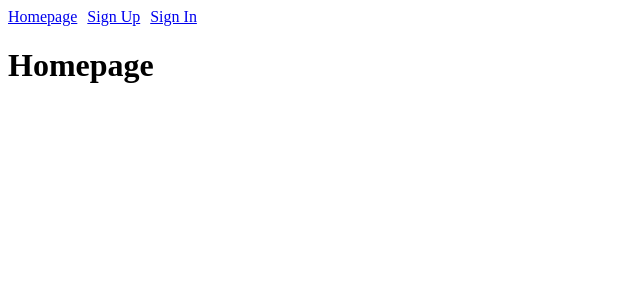
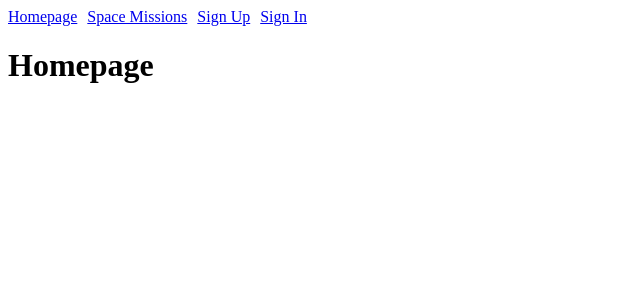
Before and after one commit to WaleedHaji/Unit-3-Project-Orbital-Frontend, a React (Vite) app: page / in a window 1280 px wide. Shown: the top 300 px of the page, without its empty margins (0-640 px from the left). Built offline with nearby package versions, Linux system fonts and the light colour scheme; no server answers.

Commit message:
Add Space Missions navigation

```diff
--- a/src/App.jsx
+++ b/src/App.jsx
@@ -6,7 +6,7 @@ import Homepage from "./pages/Homepage";
 import SignInPage from "./pages/SigninPage";
 import Dashboard from "./pages/Dashboard";
 import { logout } from "./services/authService";
-
+import SpaceMissionsPage from "./pages/SpaceMissionsPage";
 function App() {
   function  getUserFromToken (){
     const token = localStorage.getItem("token");
@@ -32,6 +32,7 @@ function App() {
         <Route path="/" element={<Homepage />} />
         <Route path="/sign-up" element={<SignupPage/>} />
         <Route path="/sign-in" element={<SignInPage setUser={setUser} />} />
+        <Route path="/missions" element={<SpaceMissionsPage />} />
         <Route
           path="/dashboard"
           element={user ? <Dashboard user={user} /> : <Navigate to="/sign-in" />}
--- a/src/components/Navbar.jsx
+++ b/src/components/Navbar.jsx
@@ -4,6 +4,7 @@ function Navbar({ user, handleLogout }) {
   return (
     <nav>
       <Link to='/'>Homepage</Link>
+      <Link to="/missions">Space Missions</Link>
       {user
       ?
       (<>
```
